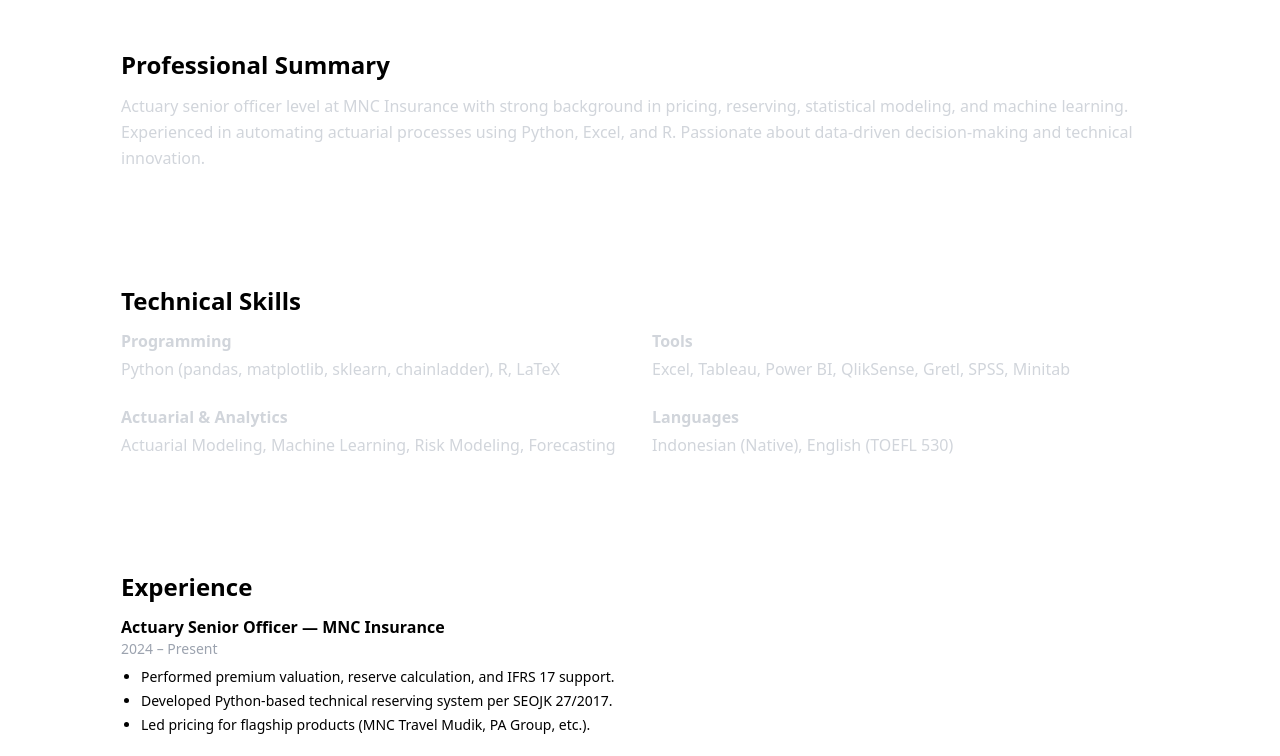
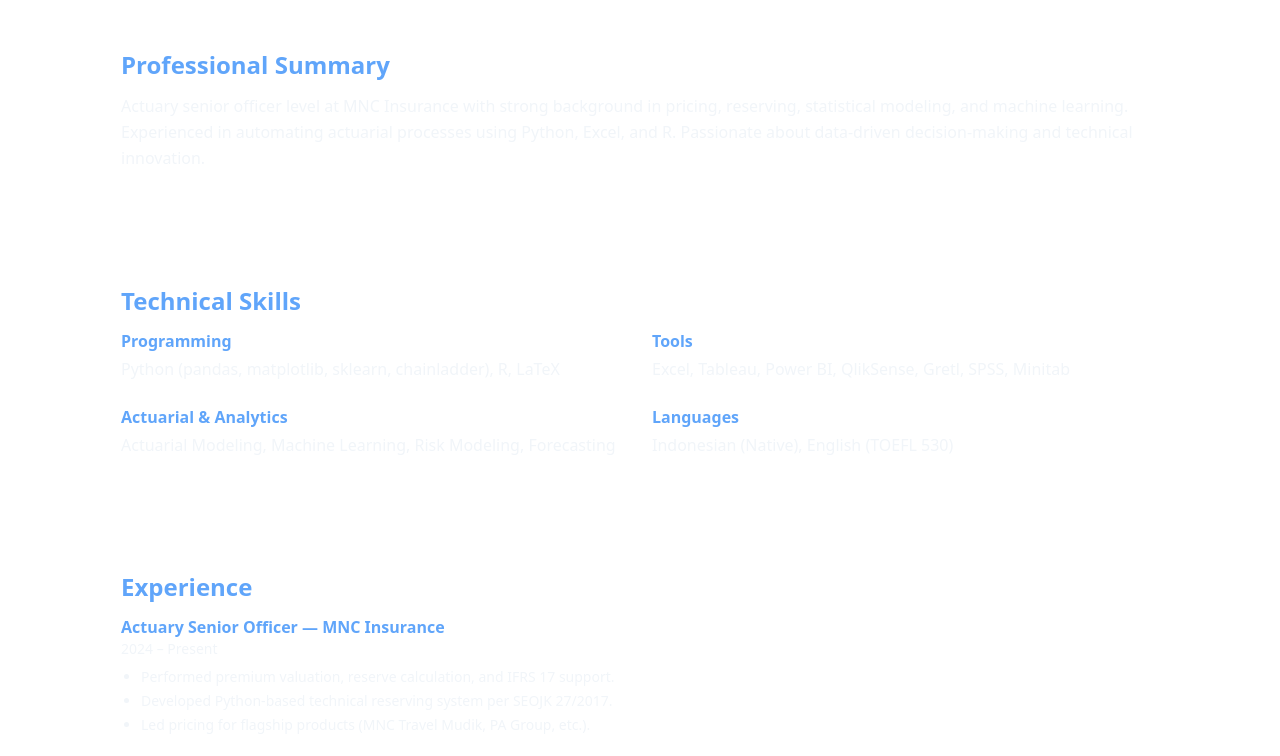
Before and after one commit to henry-immanuel02/henry-immanuel02.github.io, a plain HTML site: page cv.html in a window 1280 px wide. Shown: the part 128-884 px from the top of the page. Drawn offline with nearby package versions, Linux system fonts and the light colour scheme.

Commit message:
Update cv.html

```diff
--- a/cv.html
+++ b/cv.html
@@ -13,33 +13,48 @@
   :root {
     --bg-dark: #0b1120;
     --bg-light: #f9fafb;
-    --text-dark: #e2e8f0;
+    --text-dark: #f1f5f9;   /* sebelumnya e2e8f0, kini lebih terang */
     --text-light: #1e293b;
-    --accent: #64748b; /* silver-blue */
+    --accent: #94a3b8;      /* silver yang sedikit lebih muda */
   }
+
   [data-theme="dark"] body {
     background: var(--bg-dark);
     color: var(--text-dark);
   }
+
   [data-theme="light"] body {
     background: var(--bg-light);
     color: var(--text-light);
   }
+
   .section-card {
-    background: rgba(255,255,255,0.05);
-    border: 1px solid rgba(255,255,255,0.1);
-    backdrop-filter: blur(10px);
+    background: rgba(255,255,255,0.08);
+    border: 1px solid rgba(255,255,255,0.15);
+    backdrop-filter: blur(12px);
     border-radius: 1rem;
     padding: 2rem;
   }
+
   .light .section-card {
-    background: rgba(255,255,255,0.8);
+    background: rgba(255,255,255,0.9);
     border-color: rgba(0,0,0,0.1);
   }
-  .transition-all {
-    transition: all 0.4s ease;
+
+  /* Tambahan baru */
+  h2, h3 {
+    color: #60a5fa; /* teks judul lebih terang */
+  }
+
+  p, li {
+    color: #f1f5f9; /* isi teks lebih kontras */
+  }
+
+  .text-gray-300, .text-gray-400 {
+    color: #f1f5f9 !important;
   }
 </style>
+
 </head>
 
 <body class="transition-all" data-theme="dark">
```
